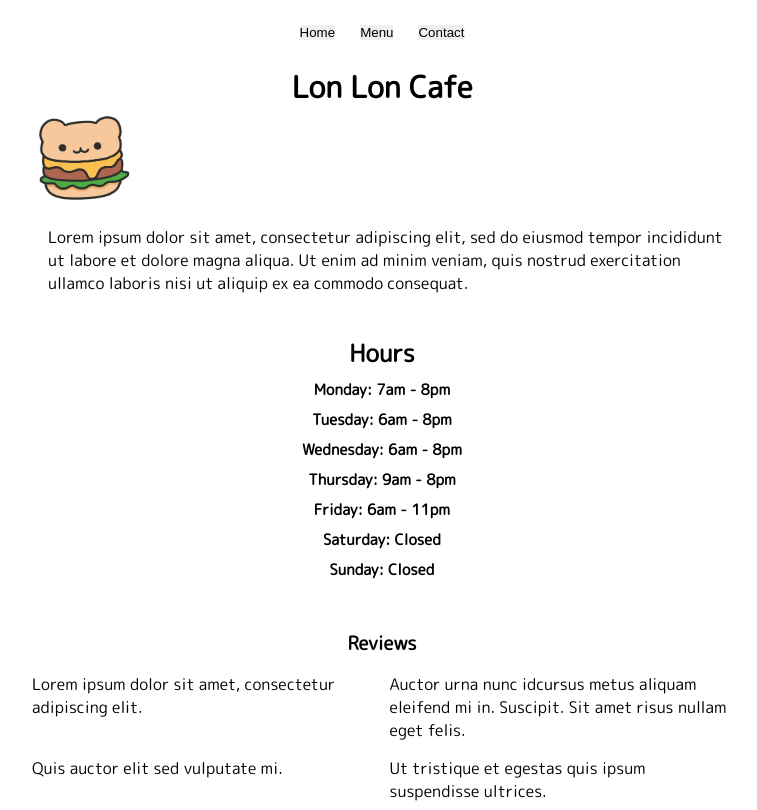
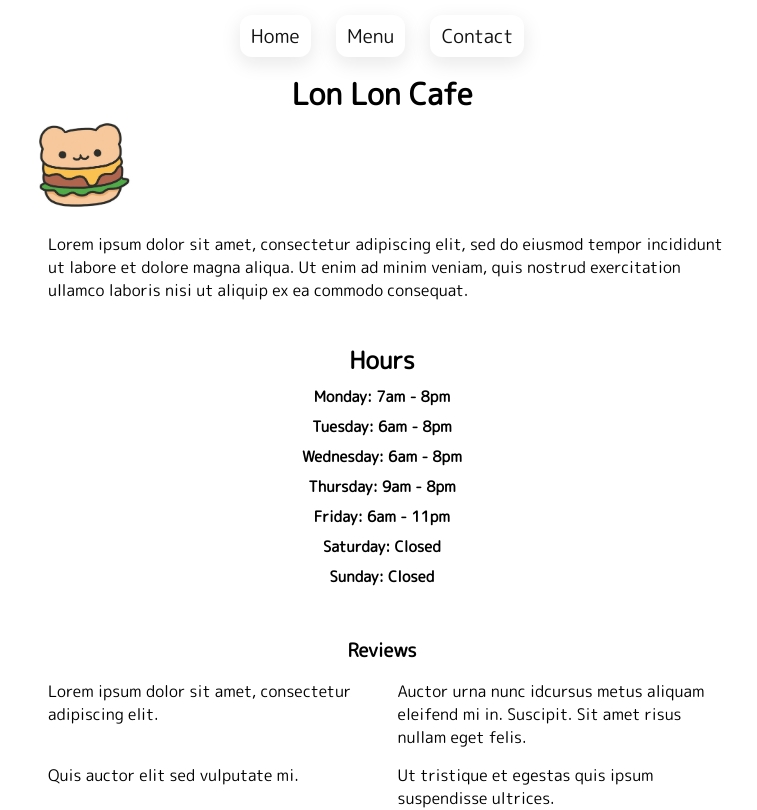
Before and after one commit to DataMoshing/restaurant-page, a website built with webpack: page dist/index.html in a window 1280 px wide. Shown: the whole page, without its empty margins (258-1015 px from the left). Built offline with nearby package versions, Linux system fonts and the light colour scheme.

Commit message:
Added styling to buttons

```diff
--- a/src/style.css
+++ b/src/style.css
@@ -23,19 +23,40 @@ body {
     max-width: 700px;
 }
 
+button {
+    font-family: "M PLUS Rounded 1c", sans-serif;
+    background-color: #fff;
+    border-radius: 12px;
+    box-shadow: transparent 0 0 0 3px, rgba(18, 18, 18, .1) 0 6px 20px;
+    box-sizing: border-box;
+    color: #121212;
+    cursor: pointer;
+    font-size: 1.2rem;
+    justify-content: center;
+    line-height: 1;
+    padding: .7rem .7rem;
+    text-align: center;
+    text-decoration: none;
+    transition: box-shadow .2s, -webkit-box-shadow .2s;
+}
+
+button:hover {
+    box-shadow: #121212 0 0 0 2px, transparent 0 0 0 0;
+}
+
 .borger {
     height: 100px;
     width: 100px;
 }
 
 ul {
-    font-size: larger;
+    font-size: 20px;
     display: flex;
     flex-direction: row;
     justify-content: center;
     align-items: center;
     gap: 25px;
-    margin: 25px;
+    margin: 15px;
 }
 
 nav {
@@ -75,7 +96,8 @@ nav {
     display: grid;
     grid-template-columns: repeat(auto-fit, minmax(300px, 1fr));
     gap: 15px;
-    margin-top: 1rem;
+    margin: 1rem 0 0 1rem;
+
 }
 
 .review-header {
```
